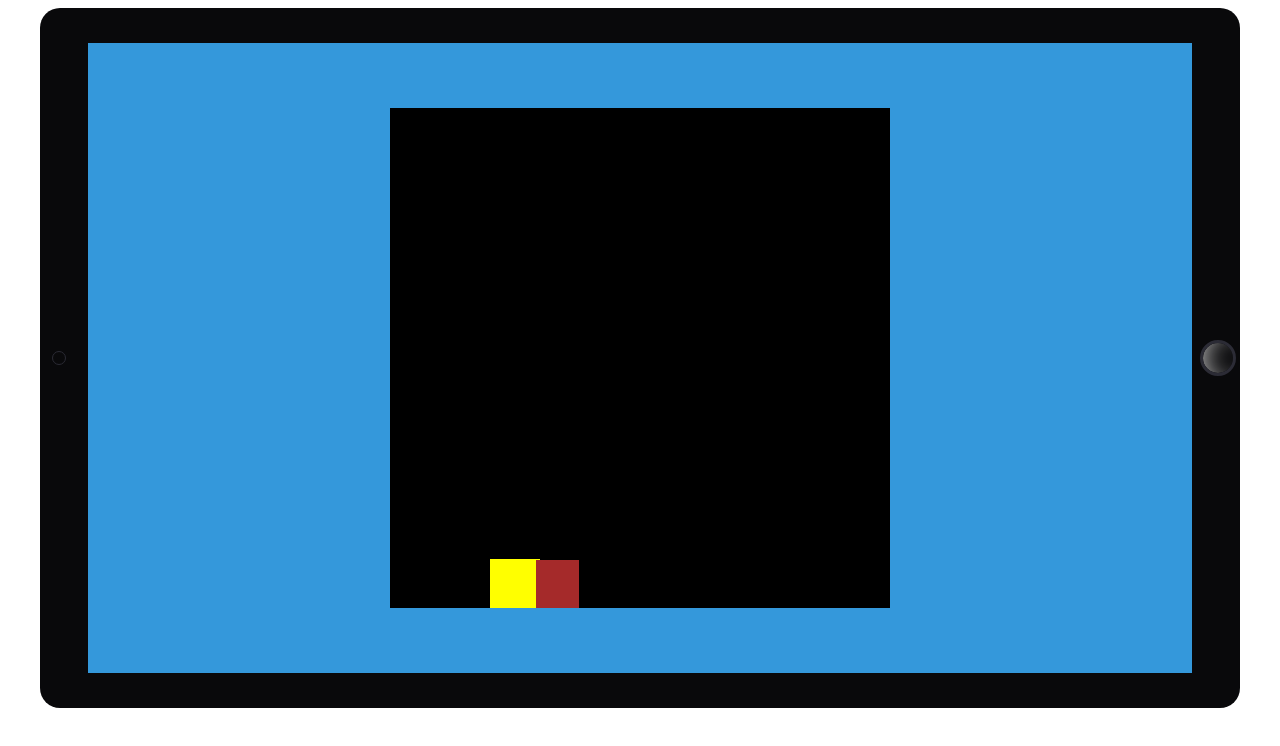
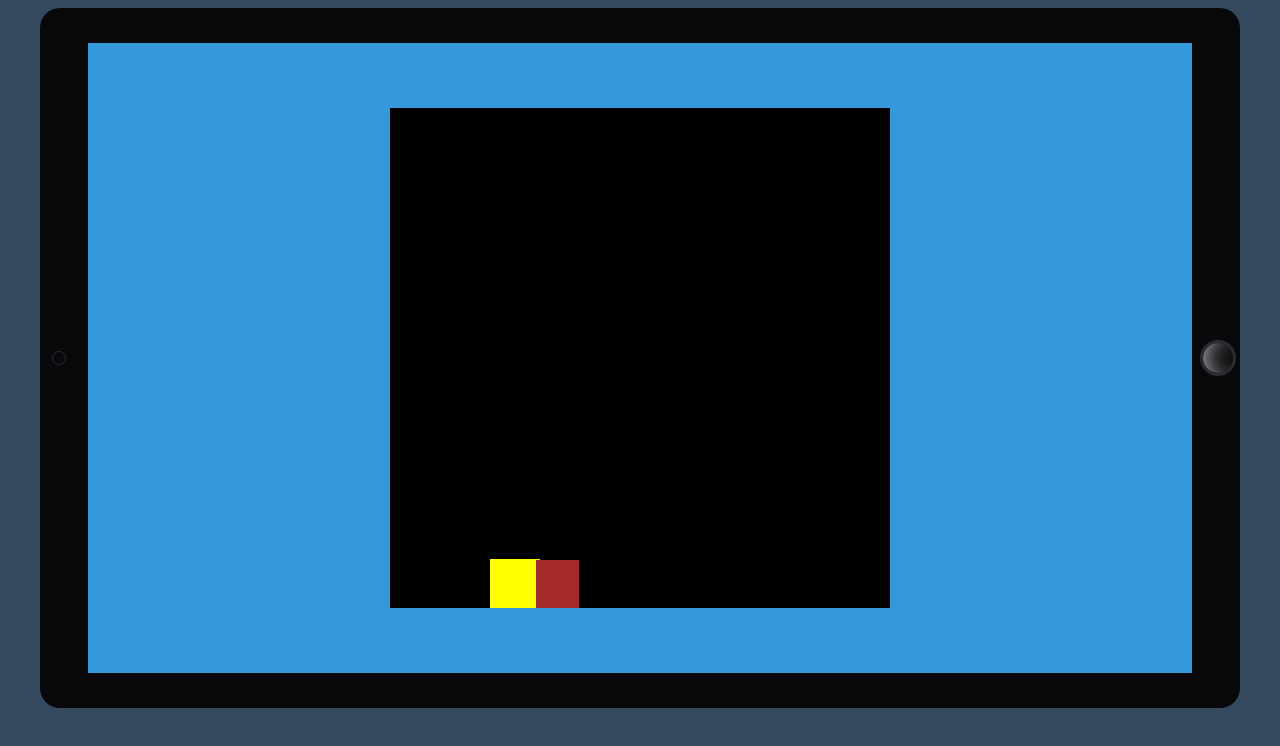
Before and after one commit to glasspinnA/SpeedRunner, a website: page outdir/index.html in a window 1280 px wide. Drawn offline with Linux system fonts and the light colour scheme.

Commit message:
added bg color

```diff
--- a/style.scss
+++ b/style.scss
@@ -20,6 +20,10 @@ $primaryBlackColor: #09090b ;
 $secondaryBlackColor: lighten($primaryBlackColor,15%);
 $screenBgColor: #3498db;
 
+
+html,body{
+    background: #34495e;
+}
 
 .container{
     background: $primaryBlackColor;
```
Also changed, not shown: outdir/style.css, 1 other file.
